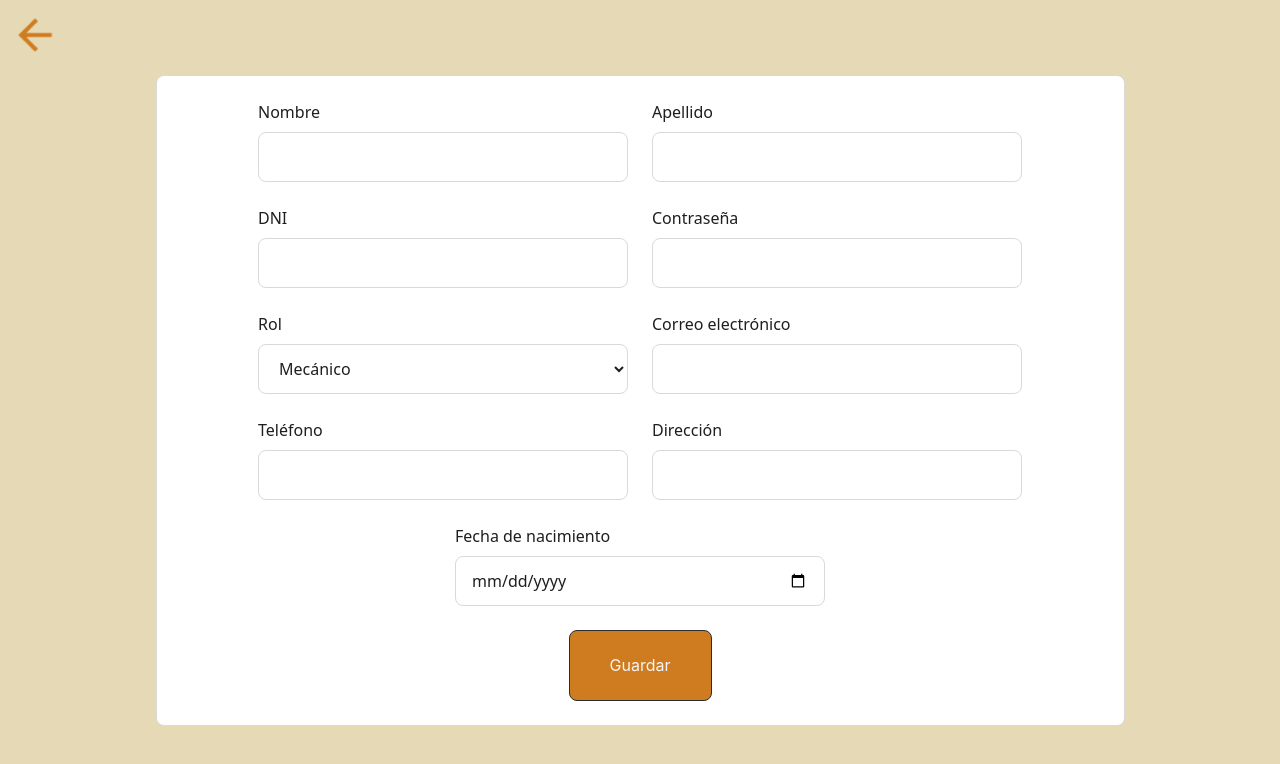
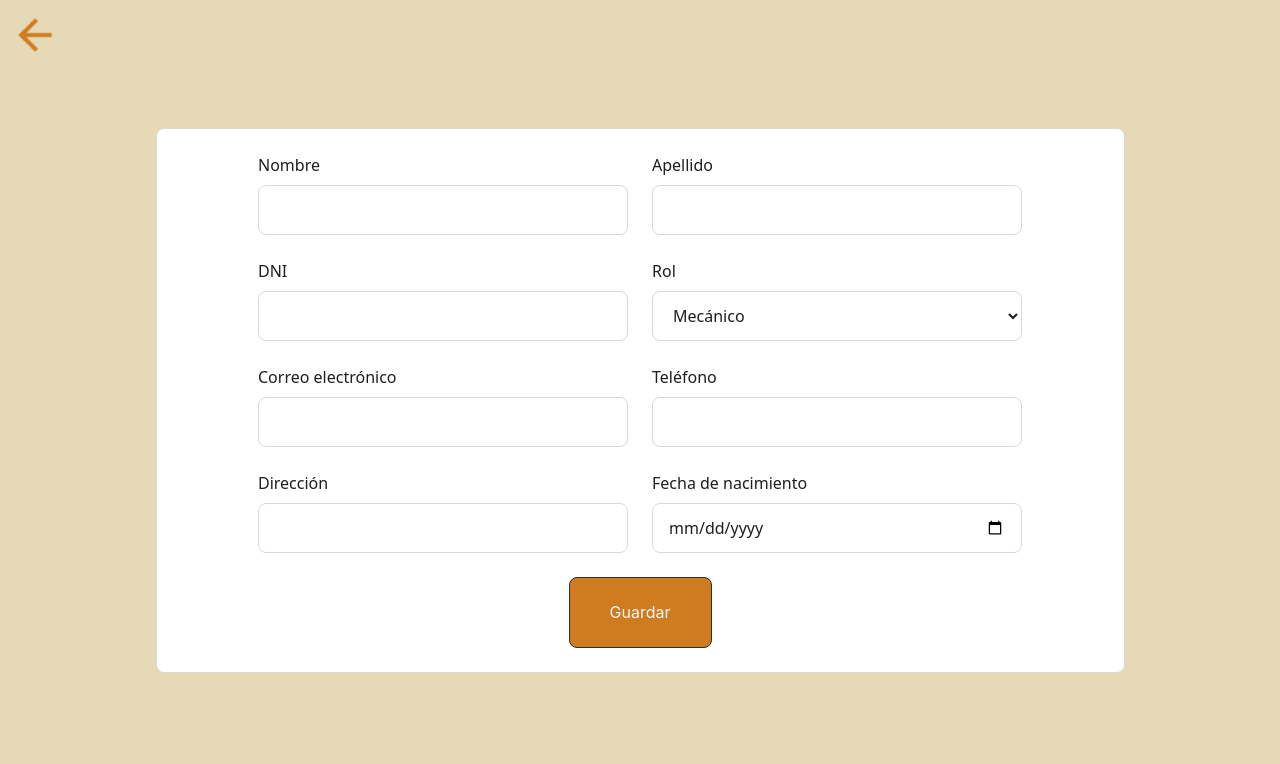
Before and after one commit to joabresper/AlfajorSystem, a React (Vite) app in the folder AlfajorTPI2Diseno/: page /altamenu in a window 1280 px wide. Shown: the top 764 px of the page. Built offline with nearby package versions, Linux system fonts and the light colour scheme.

Commit message:
campo contrasenia quitado de formulario alta usuario

```diff
--- a/AlfajorTPI2Diseno/src/pages/ABM/altamenu.jsx
+++ b/AlfajorTPI2Diseno/src/pages/ABM/altamenu.jsx
@@ -100,13 +100,6 @@ const Altamenu = () => {
             value={formData.dni}
             onChange={handleChange}
             error={errors.dni}
-          />
-          <FormField
-            label="Contraseña"
-            name="contraseña"
-            value={formData.contraseña}
-            onChange={handleChange}
-            type="password"
           />
           <FormFieldSelect
             label="Rol"
```
